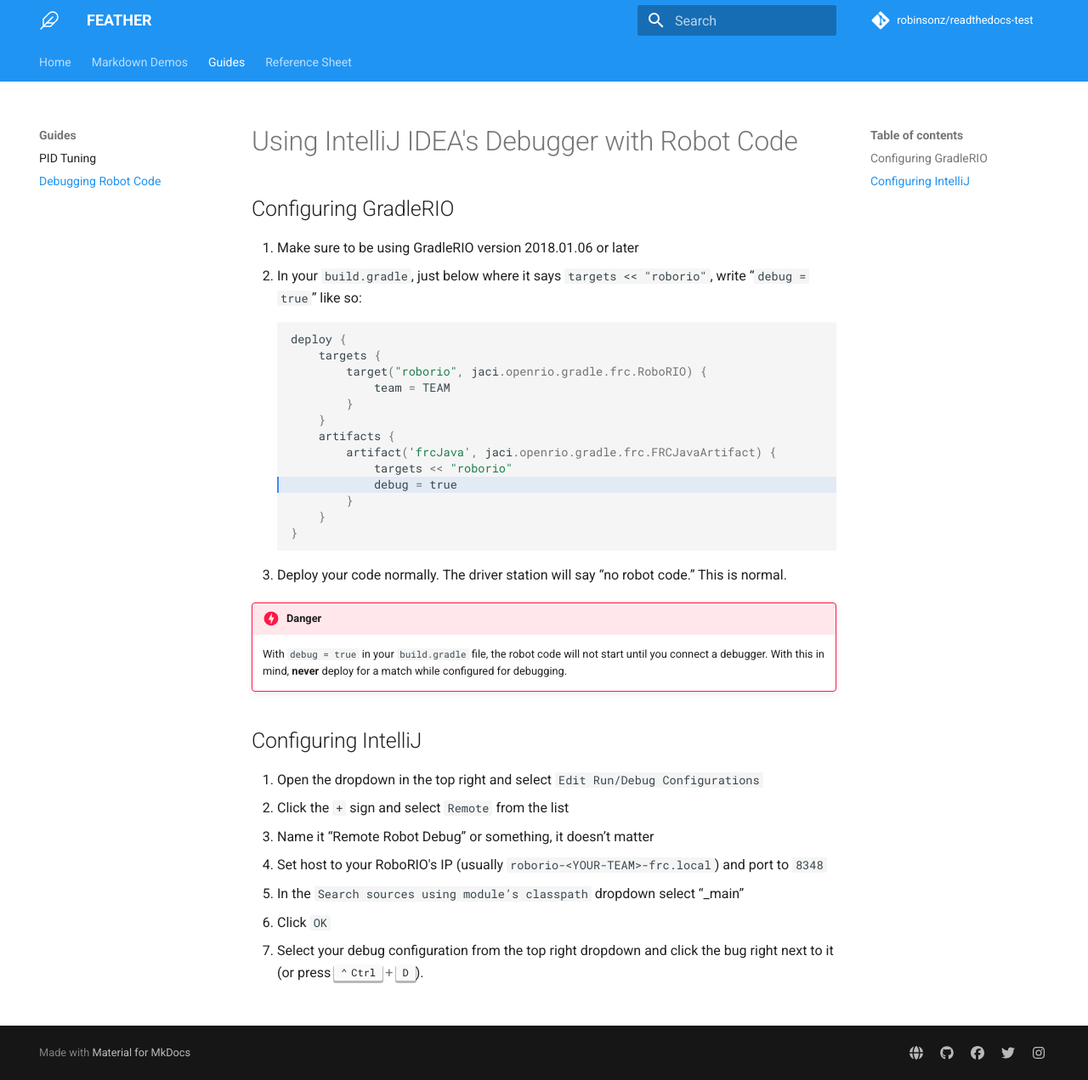
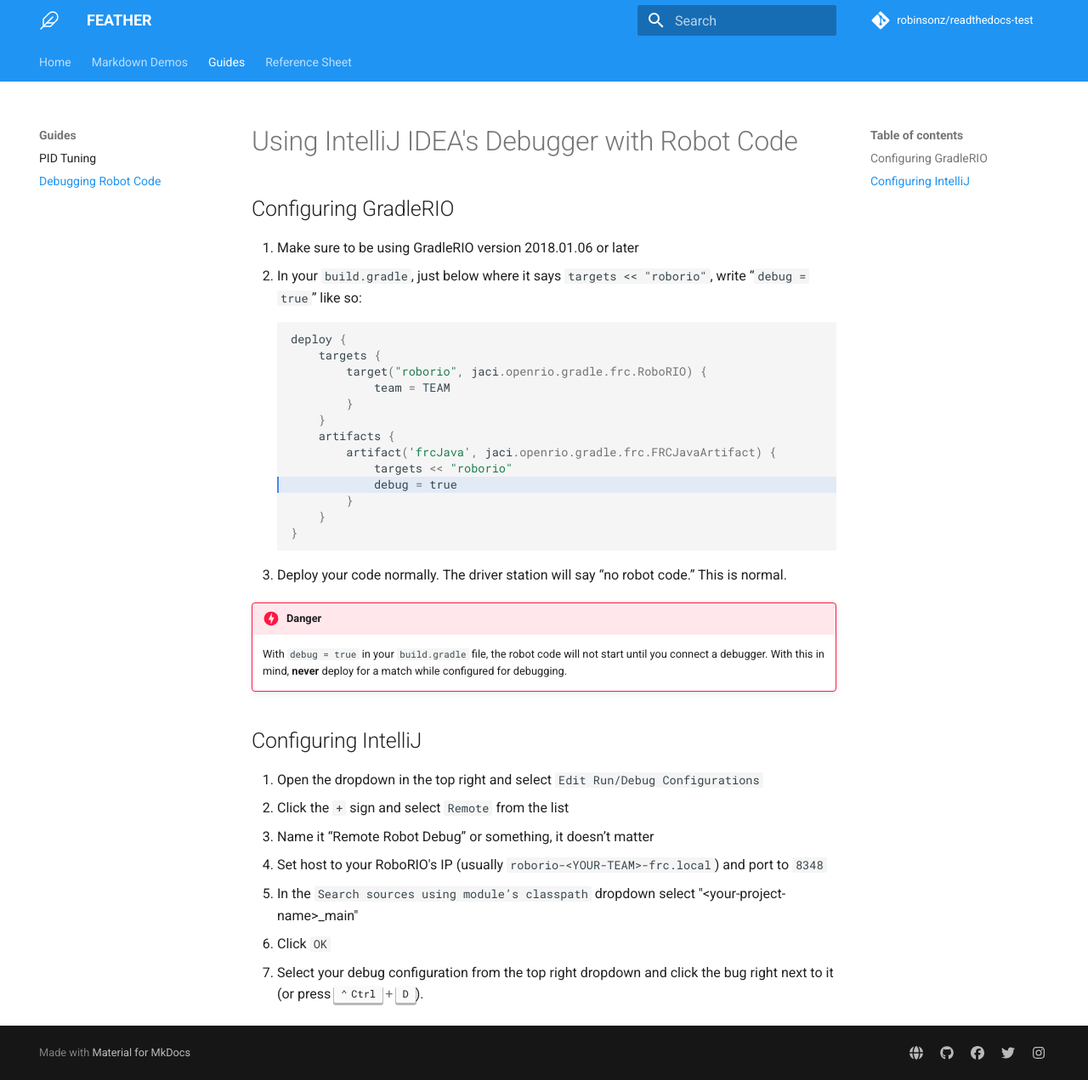
Before and after one commit to RobinsonZ/readthedocs-test, an MkDocs documentation site: the page built from docs/guides/debugging-robot-code.md, in a window 1280 px wide and 1271 px high. Shown: the whole window at 85% size. Built offline with MkDocs 1.6.1 and Material for MkDocs 9.7.7, drawn with Linux system fonts in a browser that asks for light colours; comment, search, counter and statistics services are not loaded; old or Windows-style settings are respelled for this version of MkDocs.

Commit message:
Fix weirdness with angle brackets

```diff
--- a/docs/guides/debugging-robot-code.md
+++ b/docs/guides/debugging-robot-code.md
@@ -27,6 +27,6 @@
 1. Click the `+` sign and select `Remote` from the list
 1. Name it “Remote Robot Debug” or something, it doesn’t matter
 1. Set host to your RoboRIO's IP (usually `roborio-<YOUR-TEAM>-frc.local`) and port to `8348`
-1. In the `Search sources using module’s classpath` dropdown select “<your project name>_main”
+1. In the `Search sources using module’s classpath` dropdown select "&lt;your-project-name&gt;_main"
 1. Click `OK`
 1. Select your debug configuration from the top right dropdown and click the bug right next to it (or press ++ctrl+d++).
```
